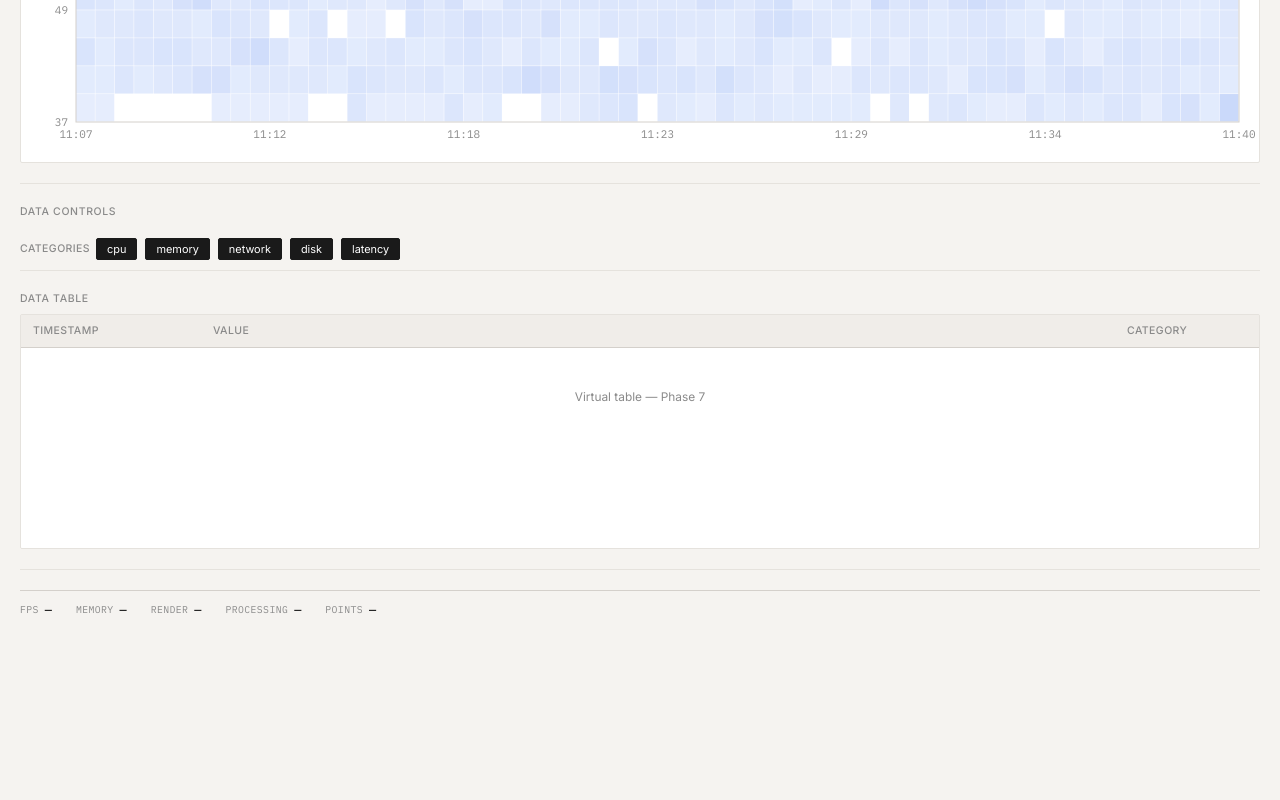
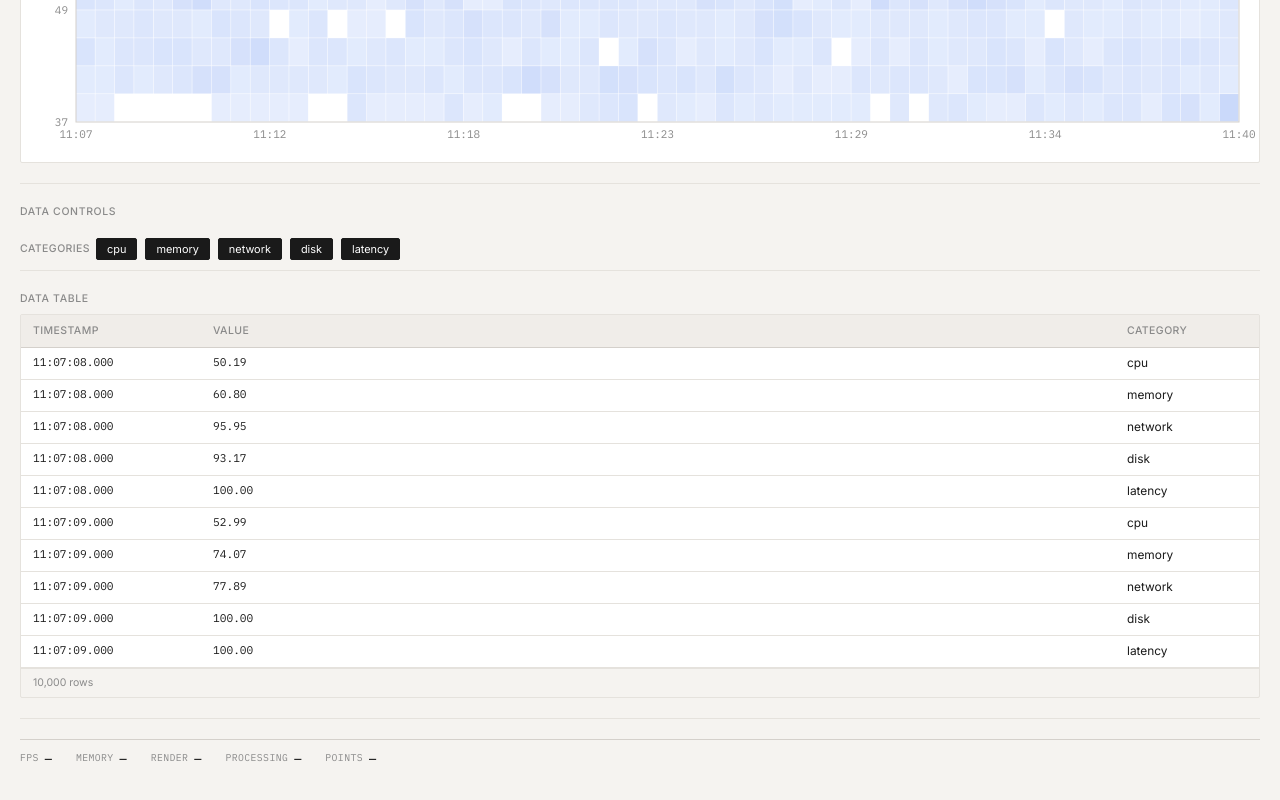
Before and after one commit to NM3806/performance-dashboard-flam, a Next.js app: page /dashboard in a window 1280 px wide. Shown: the part 1753-2553 px from the top of the page. Before the commit the page ends 2422 px from the top, so only its background shows below. Built offline with nearby package versions, Linux system fonts and the light colour scheme.

Commit message:
feat: add virtual data table

```diff
--- a/app/dashboard/page.tsx
+++ b/app/dashboard/page.tsx
@@ -6,6 +6,7 @@ import BarChart from '@/components/charts/BarChart';
 import ScatterPlot from '@/components/charts/ScatterPlot';
 import Heatmap from '@/components/charts/Heatmap';
 import TimeRangeSelector from '@/components/controls/TimeRangeSelector';
+import DataTable from '@/components/ui/DataTable';
 import FilterPanel from '@/components/controls/FilterPanel';
 
 export default function DashboardPage() {
@@ -61,21 +62,10 @@ export default function DashboardPage() {
         </div>
       </section>
 
-      {/* Data table placeholder */}
+      {/* Data table */}
       <section className="dashboard-section">
         <div className="section-label">Data Table</div>
-        <div className="data-table-container">
-          <div className="data-table-header">
-            <span>Timestamp</span>
-            <span>Value</span>
-            <span>Category</span>
-          </div>
-          <div className="data-table-viewport" style={{ height: '200px' }}>
-            <div style={{ padding: '40px 20px', textAlign: 'center', color: 'var(--text-tertiary)', fontSize: '0.85rem' }}>
-              Virtual table — Phase 7
-            </div>
-          </div>
-        </div>
+        <DataTable />
       </section>
 
       <hr className="section-divider" />
--- a/components/ui/DataTable.tsx
+++ b/components/ui/DataTable.tsx
@@ -1,2 +1,81 @@
-// Data table with virtual scrolling
-// Implementation in Phase 7
+'use client';
+
+import React, { useMemo } from 'react';
+import { useData } from '@/components/providers/DataProvider';
+import { useVirtualization } from '@/hooks/useVirtualization';
+import { DataPoint } from '@/lib/types';
+
+const ROW_HEIGHT = 32;
+const TABLE_HEIGHT = 320;
+
+// Virtualized data table — only renders visible rows + buffer
+const DataTable = React.memo(function DataTable() {
+  const { dataRef, dataVersion, filterState } = useData();
+
+  // Filter data to match current filters
+  const filteredData = useMemo(() => {
+    const data = dataRef.current;
+    const { categories, timeRange } = filterState;
+    const catSet = new Set(categories);
+    const result: DataPoint[] = [];
+    for (let i = 0; i < data.length; i++) {
+      const p = data[i];
+      if (!catSet.has(p.category)) continue;
+      if (timeRange && (p.timestamp < timeRange.start || p.timestamp > timeRange.end)) continue;
+      result.push(p);
+    }
+    return result;
+    // eslint-disable-next-line react-hooks/exhaustive-deps
+  }, [dataVersion, filterState]);
+
+  const { visibleRange, totalHeight, offsetY, onScroll, scrollContainerRef } = useVirtualization({
+    itemCount: filteredData.length,
+    itemHeight: ROW_HEIGHT,
+    containerHeight: TABLE_HEIGHT,
+  });
+
+  const visibleRows = filteredData.slice(visibleRange.start, visibleRange.end);
+
+  return (
+    <div className="data-table-container">
+      <div className="data-table-header">
+        <span>Timestamp</span>
+        <span>Value</span>
+        <span>Category</span>
+      </div>
+      <div
+        ref={scrollContainerRef}
+        className="data-table-viewport"
+        style={{ height: `${TABLE_HEIGHT}px` }}
+        onScroll={onScroll}
+      >
+        {/* Spacer to maintain scroll height */}
+        <div style={{ height: `${totalHeight}px`, position: 'relative' }}>
+          <div style={{ position: 'absolute', top: `${offsetY}px`, left: 0, right: 0 }}>
+            {visibleRows.map((point, i) => (
+              <div key={visibleRange.start + i} className="data-table-row" style={{ height: `${ROW_HEIGHT}px` }}>
+                <span className="mono">{formatTimestamp(point.timestamp)}</span>
+                <span className="mono">{point.value.toFixed(2)}</span>
+                <span>{point.category}</span>
+              </div>
+            ))}
+          </div>
+        </div>
+      </div>
+      <div style={{ padding: '6px 12px', fontSize: '0.75rem', color: 'var(--text-tertiary)', borderTop: '1px solid var(--border-light)' }}>
+        {filteredData.length.toLocaleString()} rows
+      </div>
+    </div>
+  );
+});
+
+function formatTimestamp(ts: number): string {
+  const d = new Date(ts);
+  const h = d.getHours().toString().padStart(2, '0');
+  const m = d.getMinutes().toString().padStart(2, '0');
+  const s = d.getSeconds().toString().padStart(2, '0');
+  const ms = d.getMilliseconds().toString().padStart(3, '0');
+  return `${h}:${m}:${s}.${ms}`;
+}
+
+export default DataTable;
--- a/hooks/useVirtualization.ts
+++ b/hooks/useVirtualization.ts
@@ -1,2 +1,49 @@
-// useVirtualization — virtual scrolling hook for large tables
-// Implementation in Phase 7
+import { useState, useCallback, useRef, useEffect, useMemo } from 'react';
+
+interface UseVirtualizationOptions {
+  itemCount: number;
+  itemHeight: number;
+  containerHeight: number;
+  overscan?: number; // extra rows above/below visible area
+}
+
+interface UseVirtualizationResult {
+  visibleRange: { start: number; end: number };
+  totalHeight: number;
+  offsetY: number;
+  onScroll: (e: React.UIEvent<HTMLDivElement>) => void;
+  scrollContainerRef: React.RefObject<HTMLDivElement | null>;
+}
+
+// Simple virtual scrolling hook
+export function useVirtualization(options: UseVirtualizationOptions): UseVirtualizationResult {
+  const { itemCount, itemHeight, containerHeight, overscan = 5 } = options;
+  const [scrollTop, setScrollTop] = useState(0);
+  const scrollContainerRef = useRef<HTMLDivElement | null>(null);
+
+  const totalHeight = itemCount * itemHeight;
+
+  const visibleRange = useMemo(() => {
+    const startIdx = Math.floor(scrollTop / itemHeight);
+    const visibleCount = Math.ceil(containerHeight / itemHeight);
+
+    const start = Math.max(0, startIdx - overscan);
+    const end = Math.min(itemCount, startIdx + visibleCount + overscan);
+
+    return { start, end };
+  }, [scrollTop, itemHeight, containerHeight, itemCount, overscan]);
+
+  const offsetY = visibleRange.start * itemHeight;
+
+  const onScroll = useCallback((e: React.UIEvent<HTMLDivElement>) => {
+    setScrollTop(e.currentTarget.scrollTop);
+  }, []);
+
+  return {
+    visibleRange,
+    totalHeight,
+    offsetY,
+    onScroll,
+    scrollContainerRef,
+  };
+}
```
